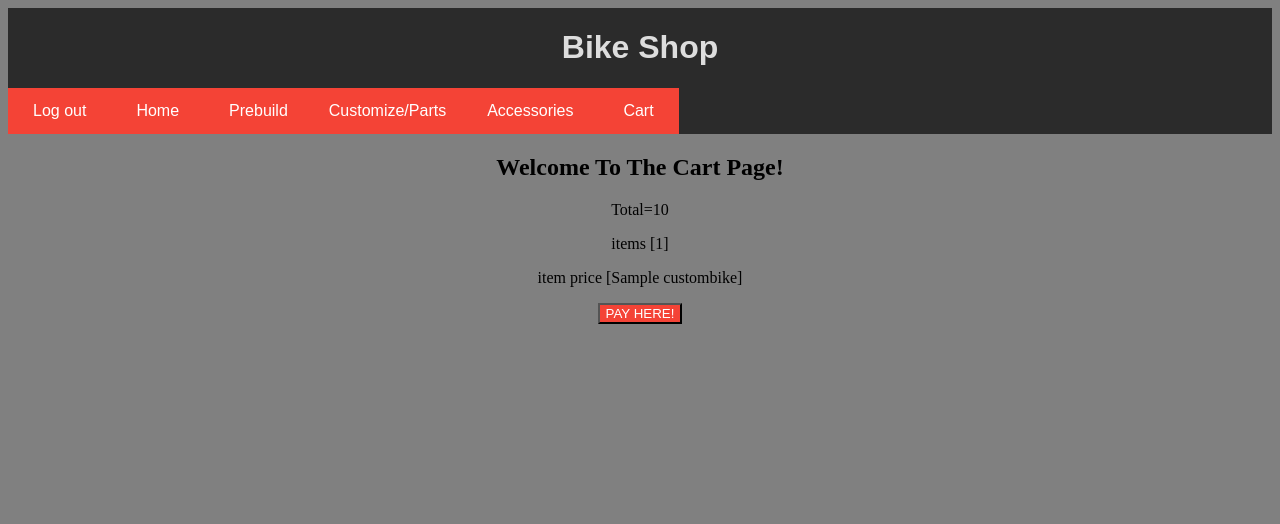
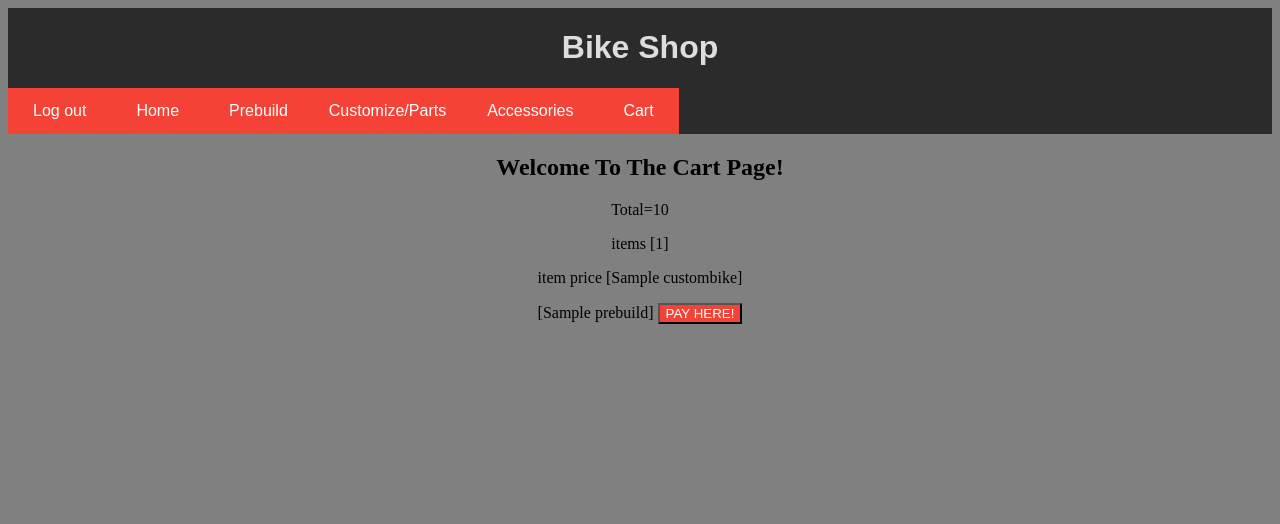
Before and after one commit to Jerkrop/BikeShopProject, a Flask app: page /Overview in a window 1280 px wide. Shown: the top 524 px of the page. Run offline with Flask 2, Linux system fonts and the light colour scheme; a database or web service that is not in the repository returns one stand-in record (values such as "Sample title"); some libraries are stand-ins or nearby versions.

Commit message:
function fine tuning

```diff
--- a/BikeShopFinalProject/MyProject/Templates/OverviewPage.html
+++ b/BikeShopFinalProject/MyProject/Templates/OverviewPage.html
@@ -35,6 +35,7 @@
         <p>Total={{test}}</p>
         <p>items {{test3}}</p>
         <p>item price {{test4}}</p>
+        {{prebuild}}
         <button class="payment_button" action="http://127.0.0.1:5000/PaymentPage">PAY HERE!</button>
     </div>
 </form>
--- a/BikeShopFinalProject/MyProject/main.py
+++ b/BikeShopFinalProject/MyProject/main.py
@@ -61,10 +61,7 @@ def prebuild_db():
     conn = db_connect()
     cur = conn.cursor()
     cur.execute("""CREATE TABLE IF NOT EXISTS prebuild(
-                    Mountain varchar(500),
-                    BMX varchar(500),
-                    Road varchar(500),
-                    Kids varchar(500),
+                    Name varchar(500),
                     price varchar(500),
                     usr varchar(500)
                     )""")
@@ -230,7 +227,7 @@ def MountainBikes():
 
 @app.route('/Overview')
 def OverviewPage():
-    # test=cart1()
+    test=cart1()
     test3=cart2()
     print(test3)
     parts = []
@@ -245,7 +242,7 @@ def OverviewPage():
 
 
 
-    return render_template('/OverviewPage.html',test=sums,test3=parts,test4=prices)
+    return render_template('/OverviewPage.html',test=sums,test3=parts,test4=prices,prebuild=test)
 
 @app.route('/PaymentPage')
 def PaymentPage():
@@ -364,6 +361,7 @@ def registration():
 
 @app.route('/Prebuild',methods=['POST', 'GET'])
 def PreBuild_Buy():
+    global activeuser
     if request.method == 'POST':
         # bikes=request.form['Road' or 'kids' or 'Mountain' or 'b'or 'Road1' or'Road2'or 'Road3' or 'Road4' ]
         bikes = request.form.to_dict()
@@ -381,28 +379,28 @@ def PreBuild_Buy():
             print('test')
             conn = db_connect()
             cur = conn.cursor()
-            cur.execute('INSERT INTO prebuild (Mountain,BMX,Road,kids,price,usr) VALUES(%s,%s,%s,%s,%s,%s)',('na','na','Road bike1','na',500,'usr'))
+            cur.execute('INSERT INTO prebuild (Name,price,usr) VALUES(%s,%s,%s)',('Road bike1',500,activeuser))
             conn.commit()
             cur.close()
             conn.close()
         elif bikes =='Rsecond':
             conn = db_connect()
             cur = conn.cursor()
-            cur.execute('INSERT INTO prebuild (Mountain,BMX,Road,kids,price,usr) VALUES(%s,%s,%s,%s,%s,%s)',('na','na','Road bike2','na',550,'usr'))
+            cur.execute('INSERT INTO prebuild (Name,price,usr) VALUES(%s,%s,%s)',('Road bike2',550,activeuser))
             conn.commit()
             cur.close()
             conn.close()
         elif bikes =='Rthird':
             conn = db_connect()
             cur = conn.cursor()
-            cur.execute('INSERT INTO prebuild (Mountain,BMX,Road,kids,price,usr) VALUES(%s,%s,%s,%s,%s,%s)',('na','na','Road bike3','na',600,'usr'))
+            cur.execute('INSERT INTO prebuild (Name,price,usr) VALUES(%s,%s,%s)',('Road bike3',600,activeuser))
             conn.commit()
             cur.close()
             conn.close()
         elif bikes =='Rfourth':
             conn = db_connect()
             cur = conn.cursor()
-            cur.execute('INSERT INTO prebuild (Mountain,BMX,Road,kids,price,usr) VALUES(%s,%s,%s,%s,%s,%s)',('na','na','Road bike4','na',650,'usr'))
+            cur.execute('INSERT INTO prebuild (Name,price,usr) VALUES(%s,%s,%s)',('Road bike4',650,activeuser))
             conn.commit()
             cur.close()
             conn.close()
@@ -410,112 +408,112 @@ def PreBuild_Buy():
             print('5 works')
             conn = db_connect()
             cur = conn.cursor()
-            cur.execute('INSERT INTO prebuild (Mountain,BMX,Road,kids,price,usr) VALUES(%s,%s,%s,%s,%s,%s)',('na','na','Road bike5','na',700,'usr'))
+            cur.execute('INSERT INTO prebuild (Name,price,usr) VALUES(%s,%s,%s)',('Road bike5',700,activeuser))
             conn.commit()
             cur.close()
             conn.close()
         elif bikes =='Kfirst':
             conn = db_connect()
             cur = conn.cursor()
-            cur.execute('INSERT INTO prebuild (Mountain,BMX,Road,kids,price,usr) VALUES(%s,%s,%s,%s,%s,%s)',('na','na','na','kids bike1',500,'usr'))
+            cur.execute('INSERT INTO prebuild (Name,price,usr) VALUES(%s,%s,%s)',('kids bike1',500,activeuser))
             conn.commit()
             cur.close()
             conn.close()
         elif bikes =='Ksecond':
             conn = db_connect()
             cur = conn.cursor()
-            cur.execute('INSERT INTO prebuild (Mountain,BMX,Road,kids,price,usr) VALUES(%s,%s,%s,%s,%s,%s)',('na','na','na','kids bike2',550,'usr'))
+            cur.execute('INSERT INTO prebuild (Name,price,usr) VALUES(%s,%s,%s',('kids bike2',550,activeuser))
             conn.commit()
             cur.close()
             conn.close()
         elif bikes =='Kthird':
             conn = db_connect()
             cur = conn.cursor()
-            cur.execute('INSERT INTO prebuild (Mountain,BMX,Road,kids,price,usr) VALUES(%s,%s,%s,%s,%s,%s)',('na','na','na','kids bike3',600,'usr'))
+            cur.execute('INSERT INTO prebuild (Name,price,usr) VALUES(%s,%s,%s)',('kids bike3',600,activeuser))
             conn.commit()
             cur.close()
             conn.close()
         elif bikes =='Kfourth':
             conn = db_connect()
             cur = conn.cursor()
-            cur.execute('INSERT INTO prebuild (Mountain,BMX,Road,kids,price,usr) VALUES(%s,%s,%s,%s,%s,%s)',('na','na','na','kids bike4',650,'usr'))
+            cur.execute('INSERT INTO prebuild (Name,price,usr) VALUES(%s,%s,%s)',('kids bike4',650,activeuser))
             conn.commit()
             cur.close()
             conn.close()
         elif bikes =='Kfifth':
             conn = db_connect()
             cur = conn.cursor()
-            cur.execute('INSERT INTO prebuild (Mountain,BMX,Road,kids,price,usr) VALUES(%s,%s,%s,%s,%s,%s)',('na','na','na','kids bike5',700,'usr'))
+            cur.execute('INSERT INTO prebuild (Name,price,usr) VALUES(%s,%s,%s)',('kids bike5',700,activeuser))
             conn.commit()
             cur.close()
             conn.close()
         elif bikes =='Mfirst':
             conn = db_connect()
             cur = conn.cursor()
-            cur.execute('INSERT INTO prebuild (Mountain,BMX,Road,kids,price,usr) VALUES(%s,%s,%s,%s,%s,%s)',('Mountain Bike1','na','na','na',500,'usr'))
+            cur.execute('INSERT INTO prebuild (Name,price,usr) VALUES(%s,%s,%s)',('Mountain Bike1',500,activeuser))
             conn.commit()
             cur.close()
             conn.close()
         elif bikes =='Msecond':
             conn = db_connect()
             cur = conn.cursor()
-            cur.execute('INSERT INTO prebuild (Mountain,BMX,Road,kids,price,usr) VALUES(%s,%s,%s,%s,%s,%s)',('Mountain Bike2','na','na','na',550,'usr'))
+            cur.execute('INSERT INTO prebuild (Name,price,usr) VALUES(%s,%s,%s)',('Mountain Bike2',550,activeuser))
             conn.commit()
             cur.close()
             conn.close()
         elif bikes =='Mthird':
             conn = db_connect()
             cur = conn.cursor()
-            cur.execute('INSERT INTO prebuild (Mountain,BMX,Road,kids,price,usr) VALUES(%s,%s,%s,%s,%s,%s)',('Mountain Bike3','na','na','na',600,'usr'))
+            cur.execute('INSERT INTO prebuild (Name,price,usr) VALUES(%s,%s,%s)',('Mountain Bike3',600,activeuser))
             conn.commit()
             cur.close()
             conn.close()
         elif bikes =='Mfourth':
             conn = db_connect()
             cur = conn.cursor()
-            cur.execute('INSERT INTO prebuild (Mountain,BMX,Road,kids,price,usr) VALUES(%s,%s,%s,%s,%s,%s)',('Mountain Bike4','na','na','na',650,'usr'))
+            cur.execute('INSERT INTO prebuild (Name,price,usr) VALUES(%s,%s,%s',('Mountain Bike4',650,activeuser))
             conn.commit()
             cur.close()
             conn.close()
         elif bikes =='Mfifth':
             conn = db_connect()
             cur = conn.cursor()
-            cur.execute('INSERT INTO prebuild (Mountain,BMX,Road,kids,price,usr) VALUES(%s,%s,%s,%s,%s,%s)',('Mountain Bike5','na','na','na',700,'usr'))
+            cur.execute('INSERT INTO prebuild (Name,price,usr) VALUES(%s,%s,%s',('Mountain Bike5',700,activeuser))
             conn.commit()
             cur.close()
             conn.close()
         elif bikes =='Bfirst':
             conn = db_connect()
             cur = conn.cursor()
-            cur.execute('INSERT INTO prebuild (Mountain,BMX,Road,kids,price,usr) VALUES(%s,%s,%s,%s,%s,%s)',('na','BMX bike1','na','na',500,'usr'))
+            cur.execute('INSERT INTO prebuild (Name,price,usr) VALUES(%s,%s,%s)',('BMX bike1',500,activeuser))
             conn.commit()
             cur.close()
             conn.close()
         elif bikes =='Bsecond':
             conn = db_connect()
             cur = conn.cursor()
-            cur.execute('INSERT INTO prebuild (Mountain,BMX,Road,kids,price,usr) VALUES(%s,%s,%s,%s,%s,%s)',('na','BMX bike2','na','na',550,'usr'))
+            cur.execute('INSERT INTO prebuild (Name,price,usr) VALUES(%s,%s,%s)',('BMX bike2',550,activeuser))
             conn.commit()
             cur.close()
             conn.close()
         elif bikes =='Bthird':
             conn = db_connect()
             cur = conn.cursor()
-            cur.execute('INSERT INTO prebuild (Mountain,BMX,Road,kids,price,usr) VALUES(%s,%s,%s,%s,%s,%s)',('na','BMX bike3','na','na',600,'usr'))
+            cur.execute('INSERT INTO prebuild (Name,price,usr) VALUES(%s,%s,%s)',('BMX bike3',600,activeuser))
             conn.commit()
             cur.close()
             conn.close()
         elif bikes =='Bfourth':
             conn = db_connect()
             cur = conn.cursor()
-            cur.execute('INSERT INTO prebuild (Mountain,BMX,Road,kids,price,usr) VALUES(%s,%s,%s,%s,%s,%s)',('na','BMX bike4','na','na',650,'usr'))
+            cur.execute('INSERT INTO prebuild (Name,price,usr) VALUES(%s,%s,%s)',('BMX bike4',650,activeuser))
             conn.commit()
             cur.close()
             conn.close()
         elif bikes =='Bfifth':
             conn = db_connect()
             cur = conn.cursor()
-            cur.execute('INSERT INTO prebuild (Mountain,BMX,Road,kids,price,usr) VALUES(%s,%s,%s,%s,%s,%s)',('na','BMX bike5','na','na',700,'usr'))
+            cur.execute('INSERT INTO prebuild (Name,price,usr) VALUES(%s,%s,%s)',('BMX bike5',700,activeuser))
             conn.commit()
             cur.close()
             conn.close()
@@ -526,24 +524,23 @@ def PreBuild_Buy():
 
 
 
-    return redirect(url_for('accessory'))
+    return redirect(url_for('Prebuild'))
 
 
 # function to pull info for cart from db
-@app.route('/Overview',methods=['POST', 'GET'])
-def insert_into_overview():
-    if request.method == 'POST':
-        bike=request.form('bike')
-        conn = db_connect()
-        cur = conn.cursor()
-        cur.execute('SELECT bike FROM prebuild')(bike)
-        bought = cur.fetchall()
-        conn.commit()
-        cur.close()
-        conn.close()
-        print('works')
+# @app.route('/Overview',methods=['POST', 'GET'])
+# def insert_into_overview():
+#     if request.method == 'POST':
+#         bike=request.form('bike')
+#         conn = db_connect()
+#         cur = conn.cursor()
+#         cur.execute('SELECT bike FROM prebuild')(bike)
+#         bought = cur.fetchall()
+#         conn.commit()
+#         cur.close()
+#         conn.close()
+#         print('works')
 
-    # if request.method == 'GET':
 
 
 
```
